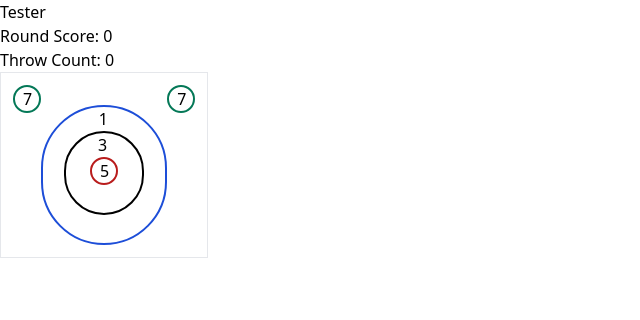
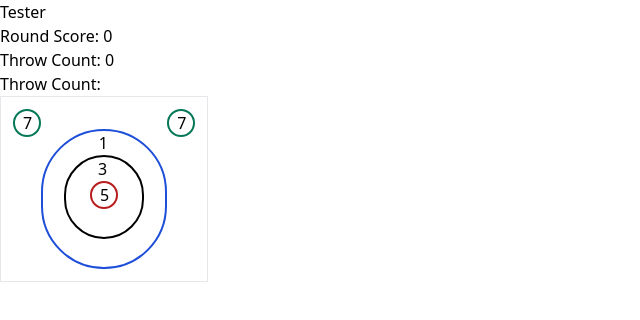
Before and after one commit to danni-young/axe-throwing-scoring, a Nuxt app: page /tester in a window 1280 px wide. Shown: the top 320 px of the page, without its empty margins (0-640 px from the left). Built offline with nearby package versions, Linux system fonts and the light colour scheme.

Commit message:
create game dashboard and function to establish who is on which board on a round

```diff
--- /dev/null
+++ b/components/gameDashboard.vue
@@ -0,0 +1,33 @@
+<template>
+  <div class="flex flex-row">
+    <target-board location="L" :roundNumber="roundNumber" />
+    <div><p>Player 1 vs Player 2</p></div>
+    <target-board location="R" :roundNumber="roundNumber" />
+  </div>
+</template>
+// at the end of each game, the scores are saved in this component
+
+<script>
+import targetBoard from './targetBoard.vue'
+export default {
+  data() {
+    return {
+      roundNumber: 1,
+      player1: {
+        1: 0,
+        2: 0,
+        3: 0,
+      },
+      player2: {
+        1: 0,
+        2: 0,
+        3: 0,
+      },
+    }
+  },
+  components: { targetBoard },
+}
+</script>
+
+<style>
+</style>
--- a/components/targetBoard.vue
+++ b/components/targetBoard.vue
@@ -2,6 +2,7 @@
   <div>
     <p>Round Score: {{ roundScore }}</p>
     <p>Throw Count: {{ throwCount }}</p>
+    <p>Throw Count: {{ playerOnBoard }}</p>
 
     <div class="w-52 border">
       <div class="flex flex-row p-3">
@@ -48,6 +49,7 @@ export default {
       throwCount: 0,
     }
   },
+  props: ['roundNumber', 'location'],
   methods: {
     onClick(number) {
       //7 is only available on the final throw
@@ -60,6 +62,24 @@ export default {
       }
     },
   },
+  computed: {
+    playerOnBoard() {
+      if (this.roundNumber === 1 || this.roundNumber === 3) {
+        if (this.location === 'L') {
+          return 'player1'
+        } else {
+          return 'player2'
+        }
+      }
+      if (this.roundNumber === 2) {
+        if (this.location === 'L') {
+          return 'player2'
+        } else {
+          return 'player1'
+        }
+      }
+    },
+  },
 }
 </script>
 
```
